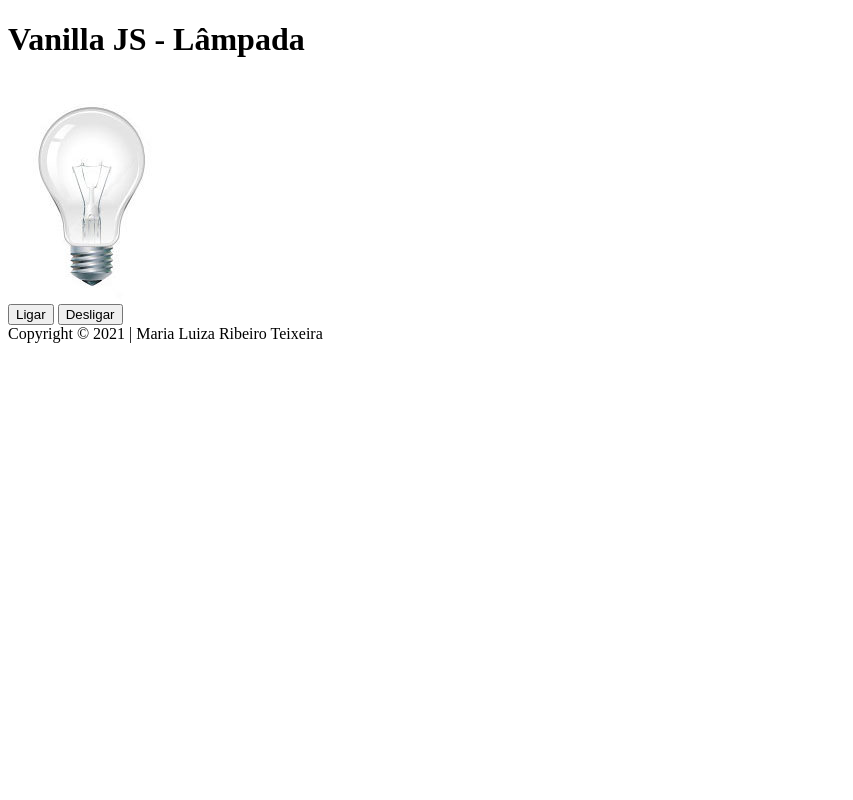
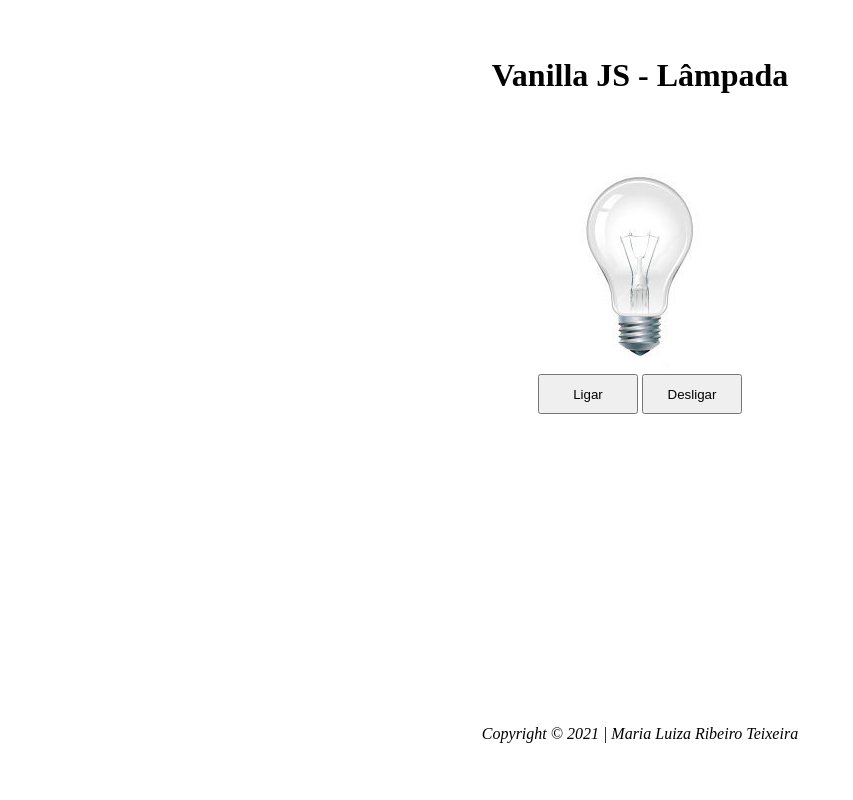
Before and after one commit to malurt/PWFE_Lampada, a plain HTML site: page index.html in a window 1280 px wide. Shown: the whole page, without its empty margins (0-853 px from the left). Drawn offline with Linux system fonts and the light colour scheme.

Commit message:
Criando e linkando arquivo de estilização

```diff
--- /dev/null
+++ b/css/style.css
@@ -0,0 +1,57 @@
+*
+{
+    margin: 0;
+    padding: 0;
+    box-sizing: border-box;
+}
+
+body
+{
+    width: 100vw;
+    height: 100vh;
+    display: flex;
+    flex-direction: column;
+    justify-content: center;
+    align-items: center;
+}
+
+header
+{
+    /* background-color: cadetblue; */
+    height: 150px;
+    display: flex;
+    flex-direction: row;
+    justify-content: center;
+    align-items: center;
+}
+
+main
+{
+    /* background-color: chartreuse; */
+    flex-grow: 1;
+    display: flex;
+    flex-direction: column;
+    justify-content: flex-start;
+    align-items: center;
+}
+
+footer
+{
+    /* background-color: coral; */
+    height: 75px;
+    justify-content: center;
+    align-items: flex-start;
+    font-style: italic;
+}
+
+button
+{
+    width: 100px;
+    height: 40px;
+    cursor: pointer;
+}
+
+img
+{
+    cursor: pointer;
+}
--- a/index.html
+++ b/index.html
@@ -3,6 +3,9 @@
 <head>
     <meta charset="UTF-8">
     <meta name="viewport" content="width=device-width, initial-scale=1.0">
+
+    <link rel="stylesheet" href="./css/style.css">
+
     <title>Lâmpada e seus Estados</title>
 </head>
 <body>
```
